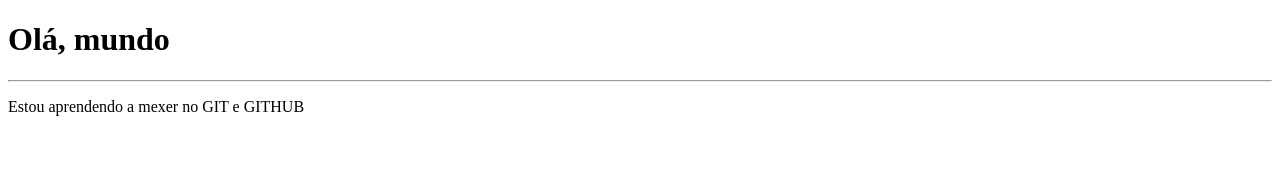
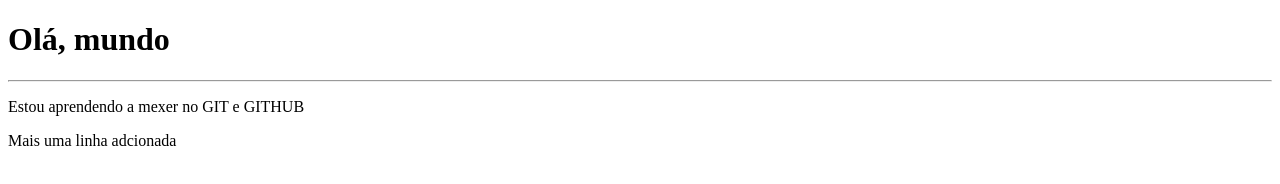
Before and after one commit to ViniciusSilvaDeOliveira/Ola-Mundo, a plain HTML site: page site-exemplo/index.html in a window 1280 px wide. Drawn offline with Linux system fonts and the light colour scheme.

Commit message:
Mais uma modificação

```diff
--- a/site-exemplo/index.html
+++ b/site-exemplo/index.html
@@ -9,5 +9,6 @@
     <h1>Olá, mundo</h1>
     <hr>
     <p>Estou aprendendo a mexer no GIT e GITHUB</p>
+    <p>Mais uma linha adcionada</p>
 </body>
 </html>
```
